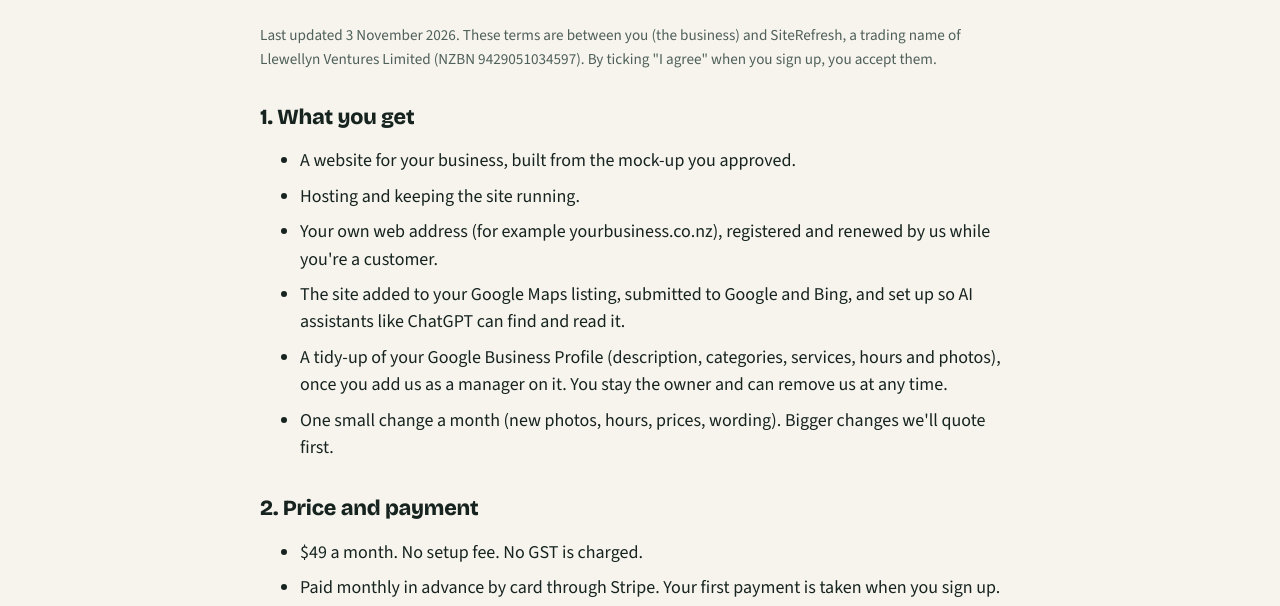
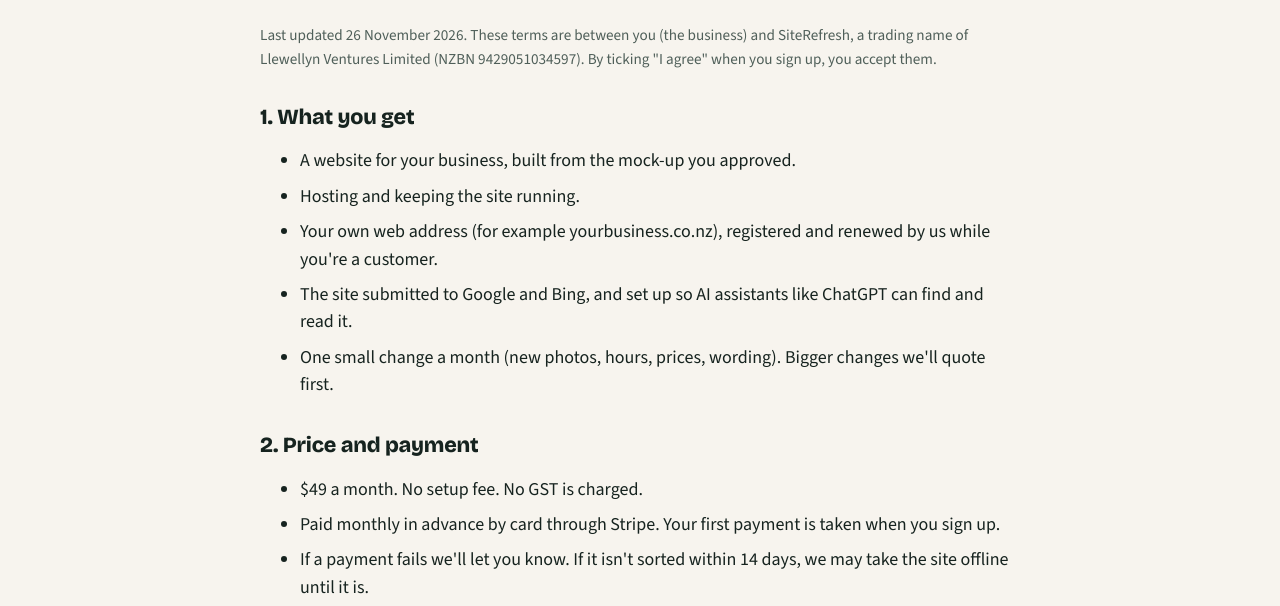
Before and after one commit to Mllewellyn1992/siterefresh-site, a plain HTML site: page terms.html in a window 1280 px wide. Shown: the part 188-794 px from the top of the page. Drawn offline with nearby package versions, Linux system fonts and the light colour scheme.

Commit message:
Remove Google profile tidy-up and Maps listing promises from plan, FAQ and terms (Mike: website + Google/AI indexing only)
Co-Authored-By: Claude Opus 5.5 <noreply@anthropic.com>

```diff
--- a/terms.html
+++ b/terms.html
@@ -81,15 +81,14 @@ footer{padding:32px 0 48px;color:var(--muted);font-size:.95rem}
 </div></header>
 <main><div class="wrap terms">
 <h1>Terms</h1>
-<p class="small">Last updated 3 November 2026. These terms are between you (the business) and SiteRefresh, a trading name of Llewellyn Ventures Limited (NZBN 9429051034597). By ticking "I agree" when you sign up, you accept them.</p>
+<p class="small">Last updated 26 November 2026. These terms are between you (the business) and SiteRefresh, a trading name of Llewellyn Ventures Limited (NZBN 9429051034597). By ticking "I agree" when you sign up, you accept them.</p>
 
 <h2>1. What you get</h2>
 <ul>
 <li>A website for your business, built from the mock-up you approved.</li>
 <li>Hosting and keeping the site running.</li>
 <li>Your own web address (for example yourbusiness.co.nz), registered and renewed by us while you're a customer.</li>
-<li>The site added to your Google Maps listing, submitted to Google and Bing, and set up so AI assistants like ChatGPT can find and read it.</li>
-<li>A tidy-up of your Google Business Profile (description, categories, services, hours and photos), once you add us as a manager on it. You stay the owner and can remove us at any time.</li>
+<li>The site submitted to Google and Bing, and set up so AI assistants like ChatGPT can find and read it.</li>
 <li>One small change a month (new photos, hours, prices, wording). Bigger changes we'll quote first.</li>
 </ul>
 
```
Also changed, not shown: index.html (+1 -2 lines).
